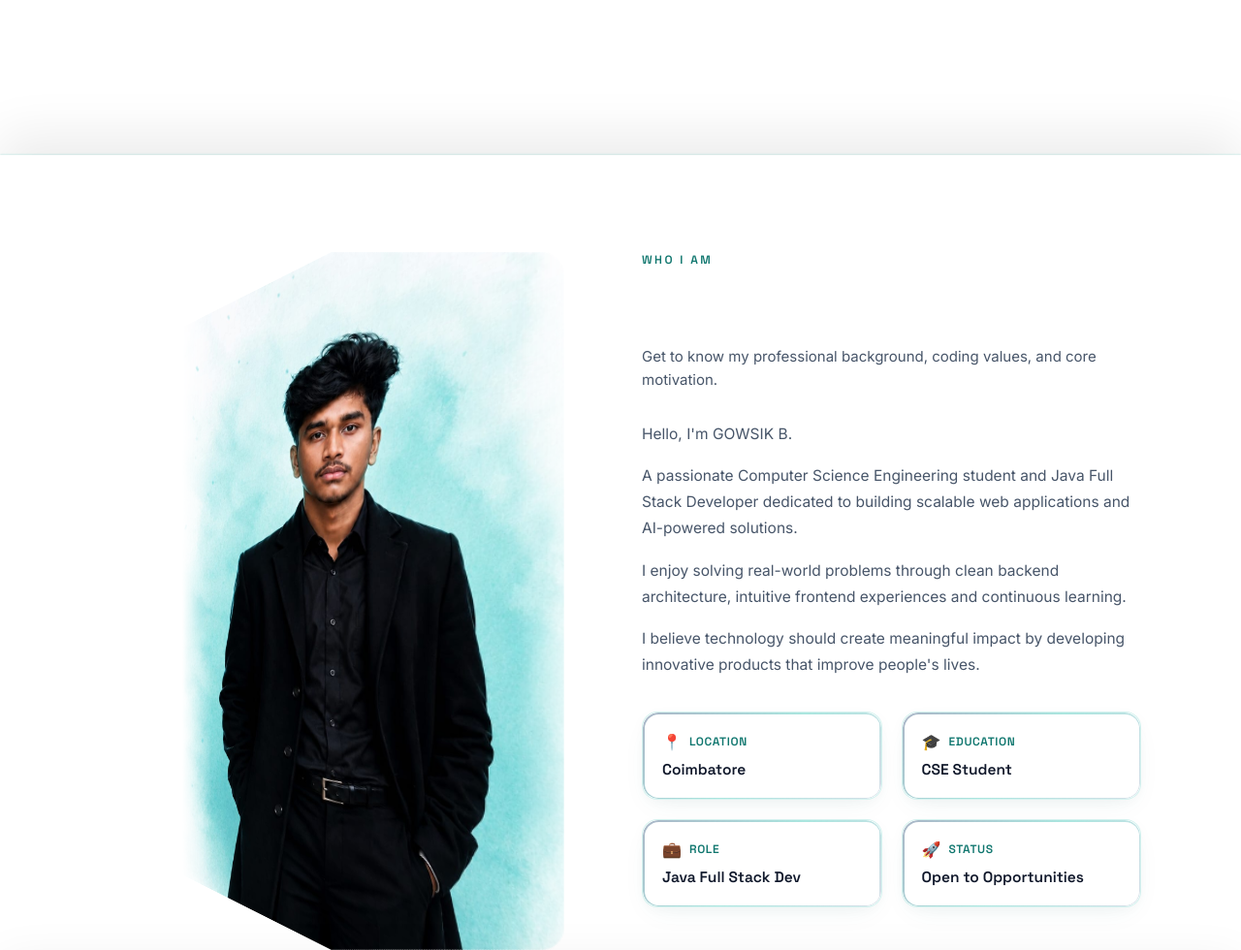
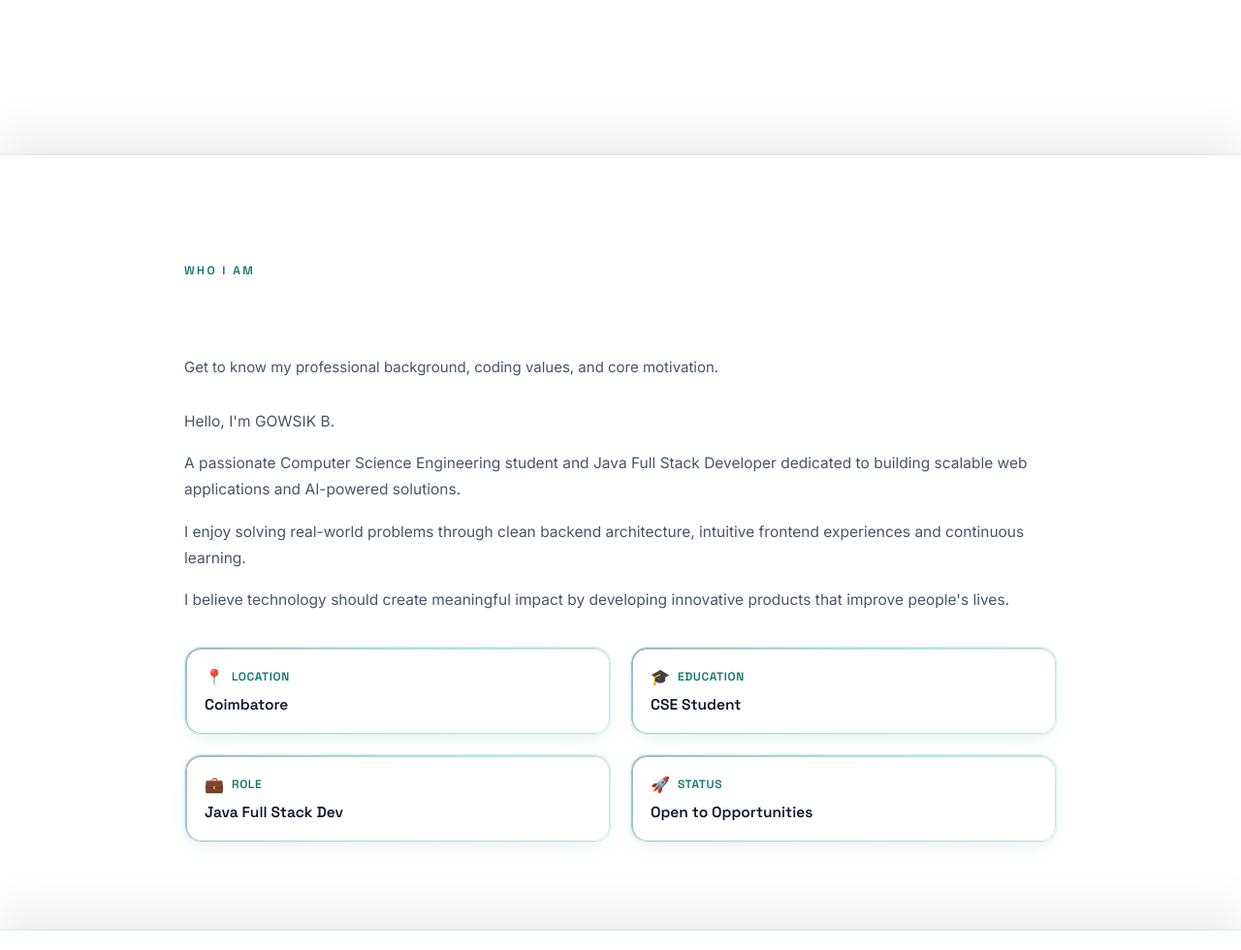
Before and after one commit to gowsik02/Gowsik.Off, a website built with Vite: page index.html in a window 1280 px wide. Shown: the part 640-1620 px from the top of the page at 97% size. Built offline with nearby package versions, Linux system fonts and the light colour scheme; a web font is replaced by a local one.

Commit message:
feat: implement core frontend styling, script logic, and page layout structure

```diff
--- a/index.html
+++ b/index.html
@@ -158,19 +158,6 @@
         <!-- ABOUT -->
         <section id="about" class="section">
             <div class="about-grid">
-                <div class="about-photo-wrap reveal">
-                    <div class="about-photo-glow"></div>
-                    <div class="about-photo-ring"></div>
-                    <div class="about-photo-rays"></div>
-                    <!-- Floating particles -->
-                    <div class="about-particle ap-1"></div>
-                    <div class="about-particle ap-2"></div>
-                    <div class="about-particle ap-3"></div>
-
-                    <div class="about-photo">
-                        <img src="/assets/photo-Bydm88EX.jpeg" alt="Gowsik B Photograph" />
-                    </div>
-                </div>
                 <div class="about-content">
                     <div class="section-header left-aligned reveal">
                         <span class="eyebrow">WHO I AM</span>
--- a/src/main.js
+++ b/src/main.js
@@ -431,27 +431,6 @@ function initSkillBars() {
     });
 }
 
-// 3D About Photo Tilt on Scroll
-function initAbout3D() {
-    if (typeof gsap === 'undefined' || typeof ScrollTrigger === 'undefined') return;
-    const photo = document.querySelector(".about-photo img");
-    if (photo && !isTouch && window.innerWidth > 768) {
-        gsap.fromTo(photo, {
-            rotateY: -35,
-            transformPerspective: 1000
-        }, {
-            rotateY: 35,
-            ease: "none",
-            scrollTrigger: {
-                trigger: "#about",
-                start: "top bottom",
-                end: "bottom top",
-                scrub: 1
-            }
-        });
-    }
-}
-
 // Initialize all features on DOMContentLoaded
 window.addEventListener("DOMContentLoaded", () => {
     initNav();
@@ -462,5 +441,4 @@ window.addEventListener("DOMContentLoaded", () => {
     initCursorGlow();
     initScrollProgress();
     initSkillBars();
-    initAbout3D();
 });
--- a/src/style.css
+++ b/src/style.css
@@ -755,70 +755,16 @@ button {
 
 .about-grid {
     display: grid;
-    grid-template-columns: .8fr 1.2fr;
-    gap: 80px;
+    grid-template-columns: 1fr;
+    gap: 40px;
     align-items: flex-start;
+    width: 100%;
+    max-width: 900px;
+    margin: 0 auto
+}
+
+.about-content {
     width: 100%
-}
-
-.about-photo-wrap {
-    position: relative;
-    width: 100%;
-    max-width: 550px;
-    margin: 0 auto -80px;
-    display: flex;
-    align-items: flex-end;
-    justify-content: center
-}
-
-.about-photo {
-    width: 480px;
-    height: 720px;
-    border-radius: 24px;
-    overflow: hidden;
-    z-index: 2;
-    border: none;
-    box-shadow: none;
-    background: transparent;
-    perspective: 1000px
-}
-
-.about-photo img {
-    width: 100%;
-    height: 100%;
-    object-fit: cover;
-    mix-blend-mode: multiply;
-    transition: transform .5s var(--ease);
-    -webkit-mask-image: linear-gradient(to right, transparent, black 12%, black 88%, transparent);
-    mask-image: linear-gradient(to right, transparent, black 12%, black 88%, transparent)
-}
-
-.about-photo-glow,
-.about-photo-rays,
-.about-particle {
-    display: none !important
-}
-
-.about-photo-ring {
-    display: none
-}
-
-@keyframes spinRing {
-    to {
-        transform: rotate(360deg)
-    }
-}
-
-@keyframes aboutParticleFloat {
-    0%,
-    to {
-        transform: translateY(0) scale(1);
-        opacity: .3
-    }
-    50% {
-        transform: translateY(-12px) scale(1.3);
-        opacity: .8
-    }
 }
 
 .about-description {
@@ -2006,9 +1952,6 @@ button {
     .projects-list-v2 {
         grid-template-columns: repeat(2, 1fr);
         gap: 20px
-    }
-    .about-photo-wrap {
-        margin: 0 auto
     }
 }
 
@@ -2287,17 +2230,6 @@ button {
         gap: 28px;
         text-align: center
     }
-    .about-photo-wrap {
-        max-width: 260px;
-        margin: 0 auto
-    }
-    .about-photo {
-        width: 100%;
-        height: auto;
-        aspect-ratio: 4/5;
-        max-height: 320px;
-        border-radius: 18px
-    }
     .about-content {
         width: 100%
     }
```
Also changed, not shown: public/assets/photo-Bydm88EX.jpeg (deleted).
